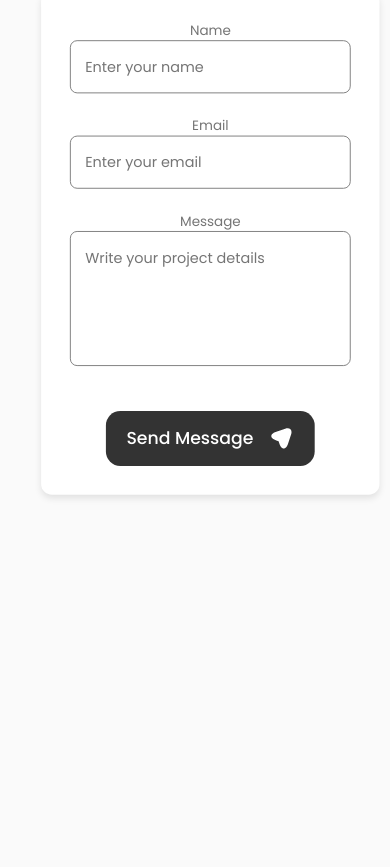
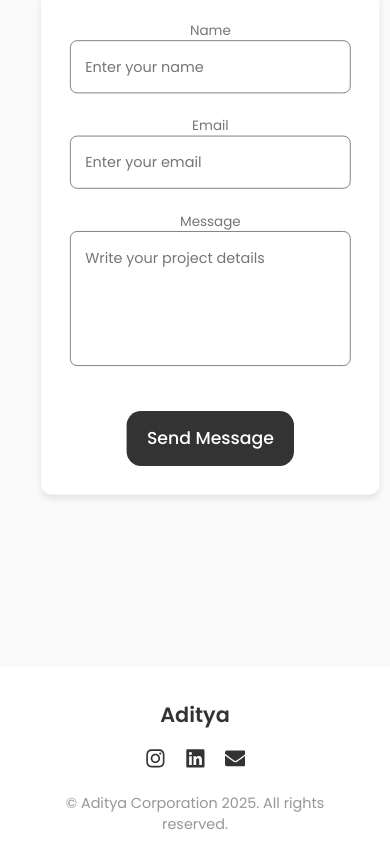
Before and after one commit to ozalwaraditya/aditya-s-portfolio, a React (Vite) app: page / in a window 390 px wide. Shown: the part 4389-5256 px from the top of the page. Before the commit the page ends 5104 px from the top, so only its background shows below. Built offline with nearby package versions, Linux system fonts and the light colour scheme.

Commit message:
Made Contact form working and added footer section

```diff
--- a/package.json
+++ b/package.json
@@ -10,8 +10,11 @@
     "preview": "vite preview"
   },
   "dependencies": {
+    "emailjs": "^4.0.3",
+    "emailjs-com": "^3.2.0",
     "react": "^19.0.0",
-    "react-dom": "^19.0.0"
+    "react-dom": "^19.0.0",
+    "react-icons": "^5.5.0"
   },
   "devDependencies": {
     "@eslint/js": "^9.21.0",
--- a/src/App.jsx
+++ b/src/App.jsx
@@ -2,6 +2,7 @@ import './App.css'
 import Header from "./components/Header"
 import About from './pages/About'
 import Contact from './pages/Contact'
+import Footer from './pages/Footer'
 import Home from './pages/Home'
 import Qualification from './pages/Qualification'
 import Skills from './pages/Skills'
@@ -17,6 +18,7 @@ const App = () => {
         <Skills/>
         <Qualification/>
         <Contact/>
+        <Footer/>
       </main>
     </>
   )
--- /dev/null
+++ b/src/components/style/Footer.css
@@ -0,0 +1,79 @@
+.footer {
+    text-align: center;
+    padding: 2.5rem 1.2rem;
+    background-color: var(--container-color);
+    color: var(--text-color);
+    transform: scale(1.1);
+    transform-origin: center;
+    transition: transform 0.3s ease-in-out;
+}
+
+.footer:hover {
+    transform: scale(1.12); /* Slight zoom effect on hover */
+}
+
+.footer__title {
+    font-size: 1.8rem;
+    font-weight: bold;
+    margin-bottom: 1rem;
+}
+
+.footer__socials {
+    display: flex;
+    justify-content: center;
+    gap: 1.8rem;
+    margin-bottom: 1rem;
+}
+
+.footer__icon {
+    font-size: 1.8rem;
+    color: var(--title-color);
+    transition: transform 0.3s ease-in-out, color 0.3s ease-in-out;
+}
+
+.footer__icon:hover {
+    transform: scale(1.2);
+    color: var(--first-color);
+}
+
+.footer__copyright {
+    font-size: 1rem;
+    opacity: 0.75;
+}
+
+/* Responsive Design */
+@media screen and (max-width: 768px) {
+    .footer {
+        transform: scale(1); /* Remove forced scaling on small screens */
+    }
+
+    .footer__title {
+        font-size: 1.5rem;
+    }
+
+    .footer__icon {
+        font-size: 1.5rem;
+    }
+
+    .footer__socials {
+        gap: 1.2rem;
+    }
+}
+
+@media screen and (max-width: 480px) {
+    .footer {
+        padding: 2rem;
+    }
+
+    .footer__title {
+        font-size: 1.3rem;
+    }
+
+    .footer__icon {
+        font-size: 1.3rem;
+    }
+
+    .footer__copyright {
+        font-size: 0.9rem;
+    }
+}
--- a/src/pages/Contact.jsx
+++ b/src/pages/Contact.jsx
@@ -1,6 +1,33 @@
-    import '../components/style/Contact.css';
+    import React, { useRef, useState } from "react";
+    import * as emailjs from "emailjs-com";  // ✅ Fix import issue
+    import "../components/style/Contact.css";
 
     const Contact = () => {
+    const form = useRef();
+    const [isSent, setIsSent] = useState(false);
+
+    const sendEmail = (e) => {
+        e.preventDefault();
+
+        emailjs
+        .sendForm(
+            "service_4syv26m", // ⬅ Replace with your EmailJS Service ID
+            "template_il46tkp", // ⬅ Replace with your EmailJS Template ID
+            form.current,
+            "XgaxrelKCoNyPWKDV" // ⬅ Replace with your EmailJS Public Key
+        )
+        .then(
+            (result) => {
+            console.log("Email sent successfully:", result.text);
+            setIsSent(true);
+            form.current.reset();
+            },
+            (error) => {
+            console.error("Error sending email:", error.text);
+            }
+        );
+    };
+
     return (
         <section className="contact section" id="contact">
         <h2 className="section__title">Get in Touch</h2>
@@ -48,44 +75,34 @@
             <div className="contact__content">
             <h3 className="contact__title">Write Me Your Project</h3>
 
-            <form className="contact__form">
+            <form ref={form} onSubmit={sendEmail} className="contact__form">
                 <div className="contact__form-div">
                 <label className="contact__form-tag">Name</label>
-                <input type="text" className="contact__form-input" placeholder="Enter your name" />
+                <input type="text" name="name" className="contact__form-input" placeholder="Enter your name" required />
                 </div>
 
                 <div className="contact__form-div">
                 <label className="contact__form-tag">Email</label>
-                <input type="email" className="contact__form-input" placeholder="Enter your email" />
+                <input type="email" name="email" className="contact__form-input" placeholder="Enter your email" required />
                 </div>
 
                 <div className="contact__form-div">
                 <label className="contact__form-tag">Message</label>
                 <textarea
-                    name="project"
+                    name="message"
                     cols="30"
                     rows="5"
                     className="contact__form-input"
                     placeholder="Write your project details"
+                    required
                 ></textarea>
                 </div>
 
-                <button className="button button--flex">
+                <button type="submit" className="button button--flex">
                 Send Message
-                <svg
-                    className="button__icon"
-                    xmlns="http://www.w3.org/2000/svg"
-                    width="24"
-                    height="24"
-                    viewBox="0 0 24 24"
-                    fill="none"
-                >
-                    <path
-                    d="M14.2199 21.9352C13.0399 21.9352 11.3699 21.1052 10.0499 17.1352L9.32988 14.9752L7.16988 14.2552C3.20988 12.9352 2.37988 11.2652 2.37988 10.0852C2.37988 8.91525 3.20988 7.23525 7.16988 5.90525L15.6599 3.07525C17.7799 2.36525 19.5499 2.57525 20.6399 3.65525C21.7299 4.73525 21.9399 6.51525 21.2299 8.63525L18.3999 17.1252C17.0699 21.1052 15.3999 21.9352 14.2199 21.9352Z"
-                    fill="var(--container-color)"
-                    ></path>
-                </svg>
                 </button>
+
+                {isSent && <p className="success-message">Message sent successfully! ✅</p>}
             </form>
             </div>
         </div>
--- /dev/null
+++ b/src/pages/Footer.jsx
@@ -0,0 +1,27 @@
+import React from "react";
+import { FaInstagram, FaLinkedin, FaEnvelope } from "react-icons/fa";
+import "../components/style/Footer.css";
+
+const Footer = () => {
+  return (
+    <footer className="footer">
+      <h2 className="footer__title">Aditya</h2>
+
+      <div className="footer__socials">
+        <a href="#" target="_blank" rel="noopener noreferrer" className="footer__icon">
+          <FaInstagram />
+        </a>
+        <a href="#" target="_blank" rel="noopener noreferrer" className="footer__icon">
+          <FaLinkedin />
+        </a>
+        <a href="#" target="_blank" rel="noopener noreferrer" className="footer__icon">
+          <FaEnvelope />
+        </a>
+      </div>
+
+      <p className="footer__copyright">© Aditya Corporation 2025. All rights reserved.</p>
+    </footer>
+  );
+};
+
+export default Footer;
```
Also changed, not shown: 1 other file (tests, documents, lock files or other folders).
